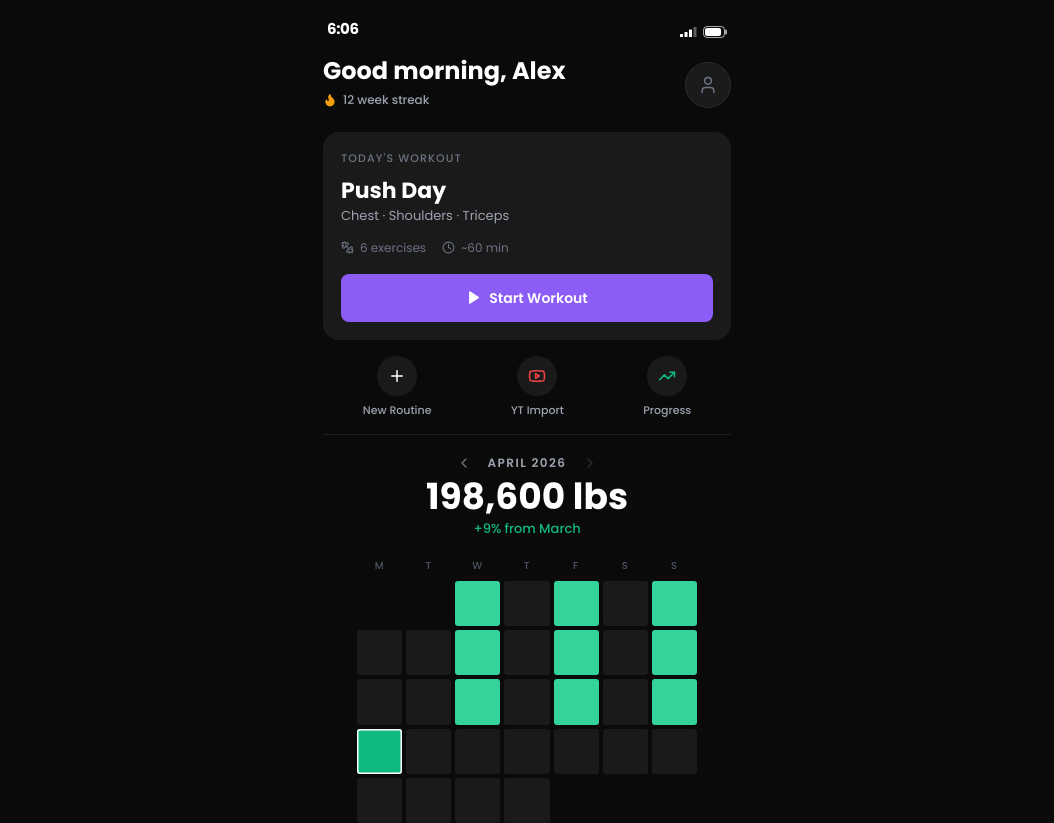
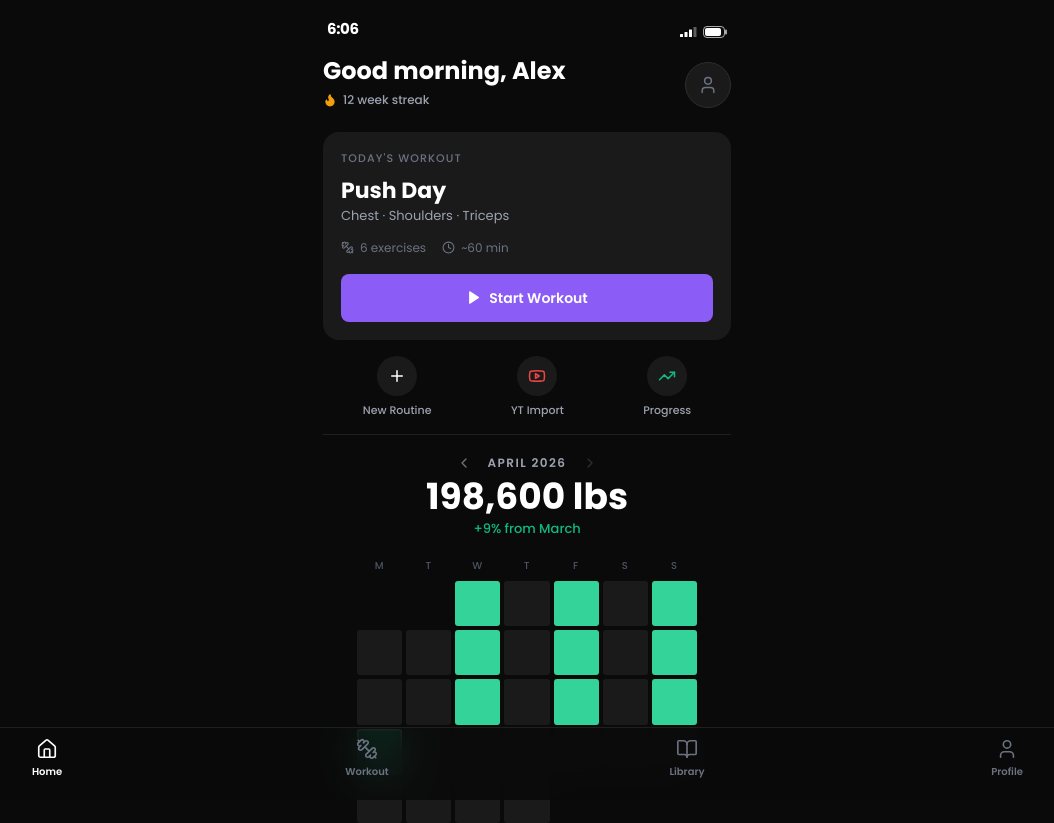
Before and after one commit to bowenthewizard/Forge-App, a Next.js app: page / in a window 1280 px wide. Shown: the top 823 px of the page, without its empty margins (113-1167 px from the left). Built offline with nearby package versions, Linux system fonts and the light colour scheme; no server answers.

Commit message:
fixed bottom tab bar with glass treatment

```diff
--- a/app/page.tsx
+++ b/app/page.tsx
@@ -15,10 +15,15 @@ export default function Page() {
 
   return (
     // Phone-sized container, centered on larger screens
-    <main className="mx-auto max-w-md min-h-screen flex flex-col bg-bg">
+    <main className="mx-auto flex w-full max-w-md min-h-screen flex-col overflow-x-hidden bg-bg">
       <StatusBar />
 
-      <div className="flex-1 overflow-y-auto no-scrollbar">
+      <div
+        className="flex-1 overflow-y-auto no-scrollbar"
+        style={{
+          paddingBottom: "calc(76px + env(safe-area-inset-bottom, 0px))",
+        }}
+      >
         {tab === "home" && <HomeScreen />}
         {(tab === "workout" || tab === "workout-logging") && <WorkoutScreen />}
         {tab === "library" && <LibraryScreen />}
--- a/components/TabBar.tsx
+++ b/components/TabBar.tsx
@@ -17,14 +17,15 @@ export function TabBar() {
 
   return (
     <nav
-      className="flex-shrink-0 flex items-start pt-2.5 h-[72px] border-t border-white/[0.07]"
+      className="fixed bottom-0 left-0 right-0 z-50 flex w-full max-w-full flex-col border-t border-[#1F1F1F]"
       style={{
-        // Glass treatment — per design spec
-        backgroundColor: "rgba(8, 8, 8, 0.92)",
+        paddingBottom: "env(safe-area-inset-bottom, 0px)",
+        backgroundColor: "rgba(10, 10, 10, 0.85)",
         backdropFilter: "blur(20px)",
         WebkitBackdropFilter: "blur(20px)",
       }}
     >
+      <div className="flex h-[72px] flex-shrink-0 items-start pt-2.5">
       {TABS.map(({ id, label, Icon }) => {
         const active =
           id === "workout"
@@ -52,6 +53,7 @@ export function TabBar() {
           </button>
         );
       })}
+      </div>
     </nav>
   );
 }
```
Also changed, not shown: 1 other file (tests, documents, lock files or other folders).
